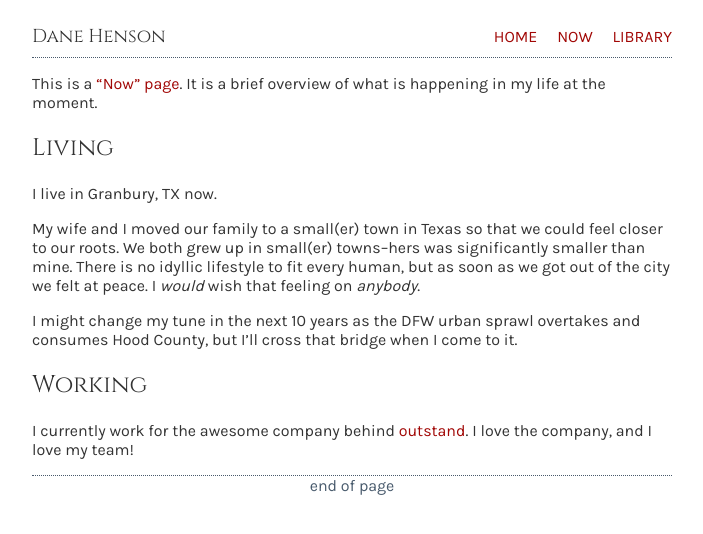
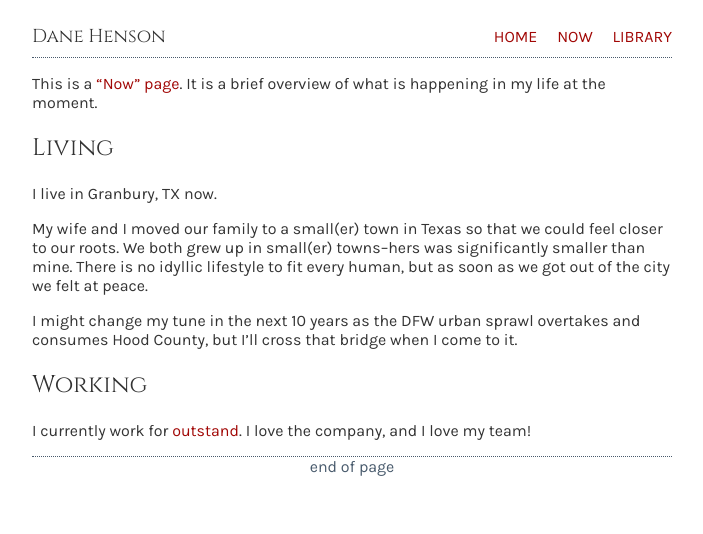
Before and after one commit to dahenson/dahenson.github.io, a Jekyll site: the page built from now.md, in a window 1280 px wide. Shown: the top 534 px of the page, without its empty margins (288-991 px from the left). Built offline with Jekyll 4.4.1, drawn with Linux system fonts in a browser that asks for light colours.

Commit message:
Small updates

```diff
--- a/now.md
+++ b/now.md
@@ -13,13 +13,12 @@ I live in Granbury, TX now.
 My wife and I moved our family to a small(er) town in Texas so that we could
 feel closer to our roots. We both grew up in small(er) towns--hers was
 significantly smaller than mine. There is no idyllic lifestyle to fit every
-human, but as soon as we got out of the city we felt at peace. I _would_ wish
-that feeling on _anybody_.
+human, but as soon as we got out of the city we felt at peace.
 
 I might change my tune in the next 10 years as the DFW urban sprawl overtakes
 and consumes Hood County, but I'll cross that bridge when I come to it.
 
 Working
 -------
-I currently work for the awesome company behind [outstand](https://outstand.com).
-I love the company, and I love my team!
+I currently work for [outstand](https://outstand.com). I love the company,
+and I love my team!
```
